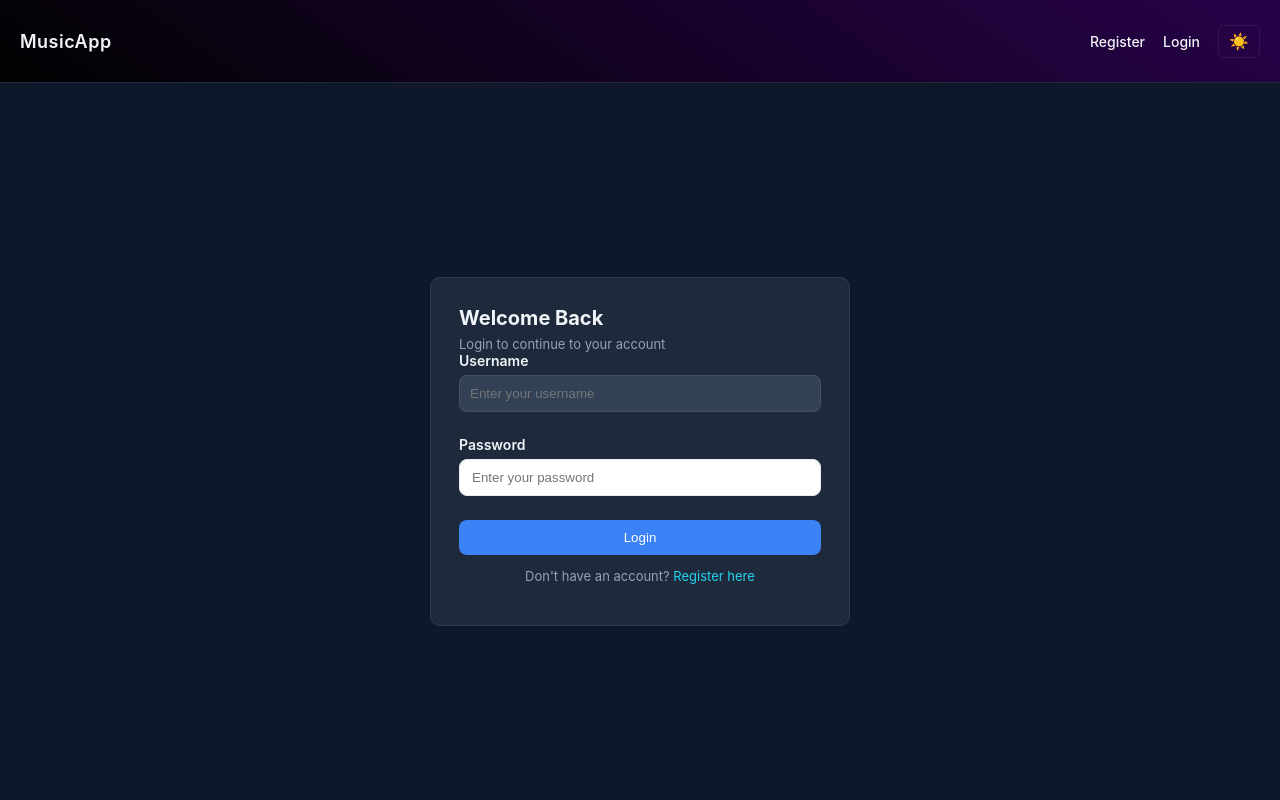
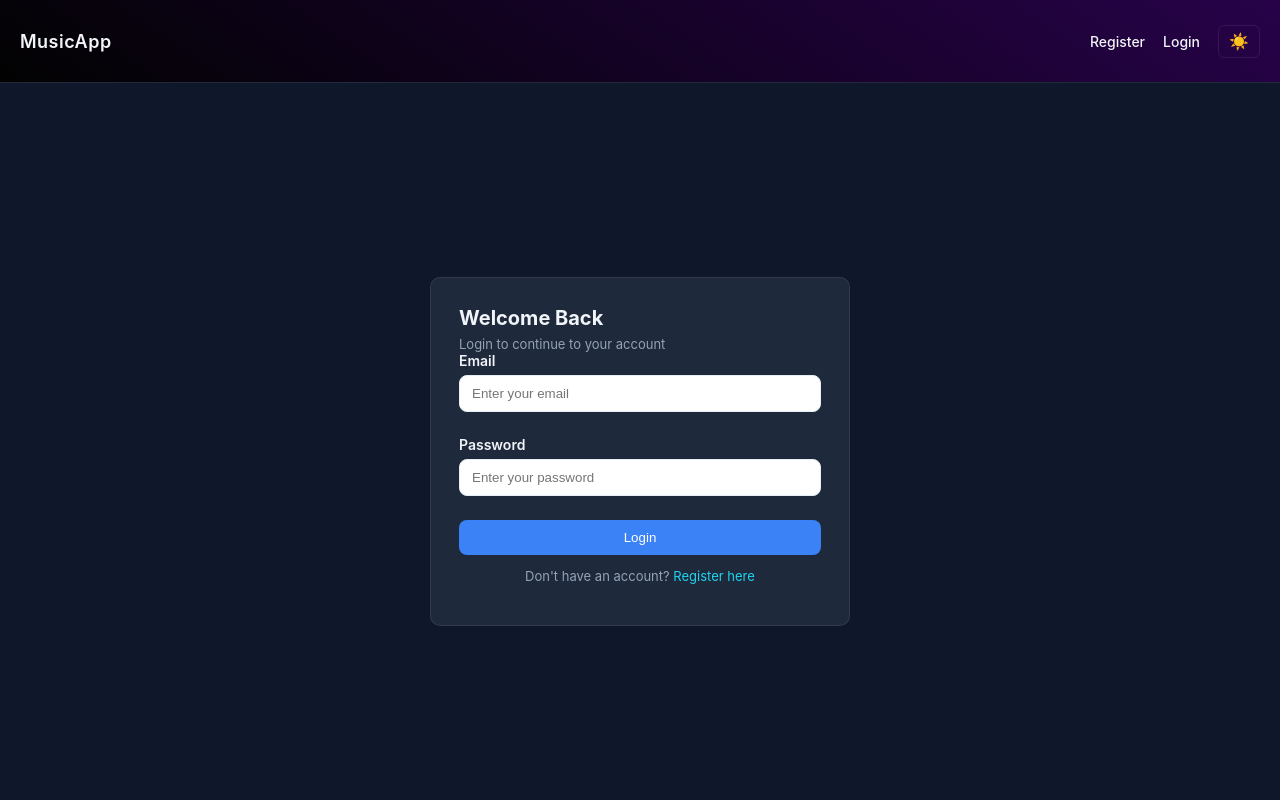
Before and after one commit to priyanshu-vaishnav/musicplayer, a React app in the folder frontend/: page /login in a window 1280 px wide. Shown: the top 800 px of the page. Built offline with nearby package versions, Linux system fonts and the light colour scheme; the HTML template or start-up script is replaced by a standard one.

Commit message:
Update auth controller, login page, and MyAlbums CSS

```diff
--- a/frontend/src/Pages/Login.jsx
+++ b/frontend/src/Pages/Login.jsx
@@ -7,7 +7,7 @@ export default function Login({ setIsLoggedIn, setIsArtist }) {
 
   const navigate = useNavigate()
 
-  const [username, setUsername] = useState("")
+  const [email, setUsername] = useState("")
   const [password, setPassword] = useState("")
   const [message, setMessage] = useState("")
   const [isError, setIsError] = useState(false)
@@ -15,7 +15,7 @@ export default function Login({ setIsLoggedIn, setIsArtist }) {
   const handleSubmit = async (e) => {
     e.preventDefault()
 
-    if (!username || !password) {
+    if (!email || !password) {
       setIsError(true)
       setMessage("All fields are required")
       return
@@ -24,7 +24,7 @@ export default function Login({ setIsLoggedIn, setIsArtist }) {
     try {
       const res = await axios.post(
         "http://localhost:4000/api/auth/login",
-        { username, password },
+        { email, password },
         { withCredentials: true }
       )
 
@@ -65,12 +65,12 @@ export default function Login({ setIsLoggedIn, setIsArtist }) {
         <form onSubmit={handleSubmit} className="login-form">
 
           <div className="form-group">
-            <label>Username</label>
+            <label>Email</label>
             <input
-              type="text"
-              value={username}
+              type="email"
+              value={email}
               onChange={(e) => setUsername(e.target.value)}
-              placeholder="Enter your username"
+              placeholder="Enter your email"
             />
           </div>
 
--- a/frontend/src/assets/MyAlbums.css
+++ b/frontend/src/assets/MyAlbums.css
@@ -48,7 +48,7 @@
 .albumBox p {
   font-size: 14px;
   color: var(--text);
-  margin: 4px 1px;
+  margin: 4px 0;
   transition: all 0.3s ease;
   background-color: rgba(0, 0, 0, 0.3);
   padding: 4px 8px;
```
Also changed, not shown: 1 other file (tests, documents, lock files or other folders).
